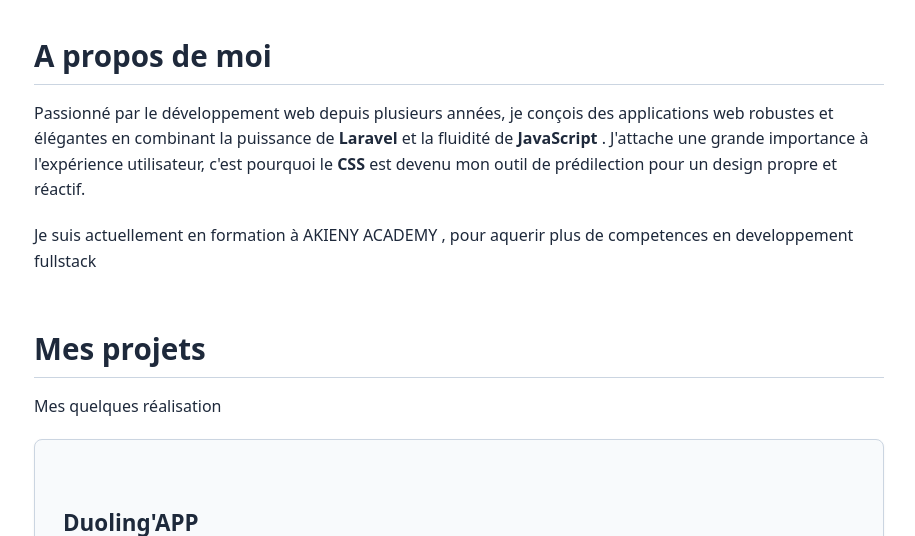
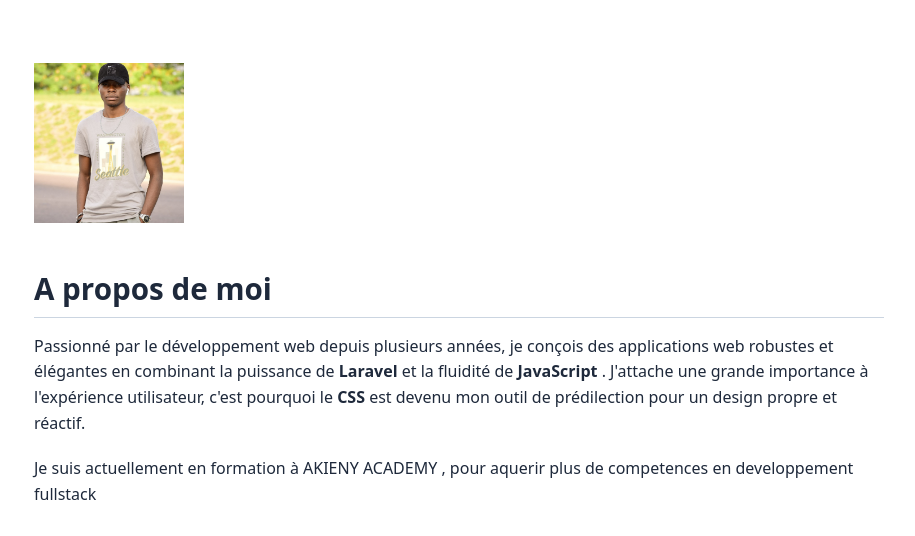
Before and after one commit to thedev-it/template-s2-html-semantic, a plain HTML site: page index.html in a window 1280 px wide. Shown: the part 264-800 px from the top of the page, without its empty margins (181-1096 px from the left). Drawn offline with Linux system fonts and the light colour scheme.

Commit message:
last version

```diff
--- a/index.html
+++ b/index.html
@@ -20,6 +20,8 @@
         </header>
         <main>
             <section id="apropos">
+              <br>
+              <img src="./image/IMG-20231012-WA0103.jpg" alt="Ma photo de profil" width="150" height="160">
               <h2>A propos de moi</h2>
                 <p>
                     Passionné par le développement web depuis plusieurs années, je conçois des
```
Also changed, not shown: image/IMG-20231012-WA0103.jpg (added).
